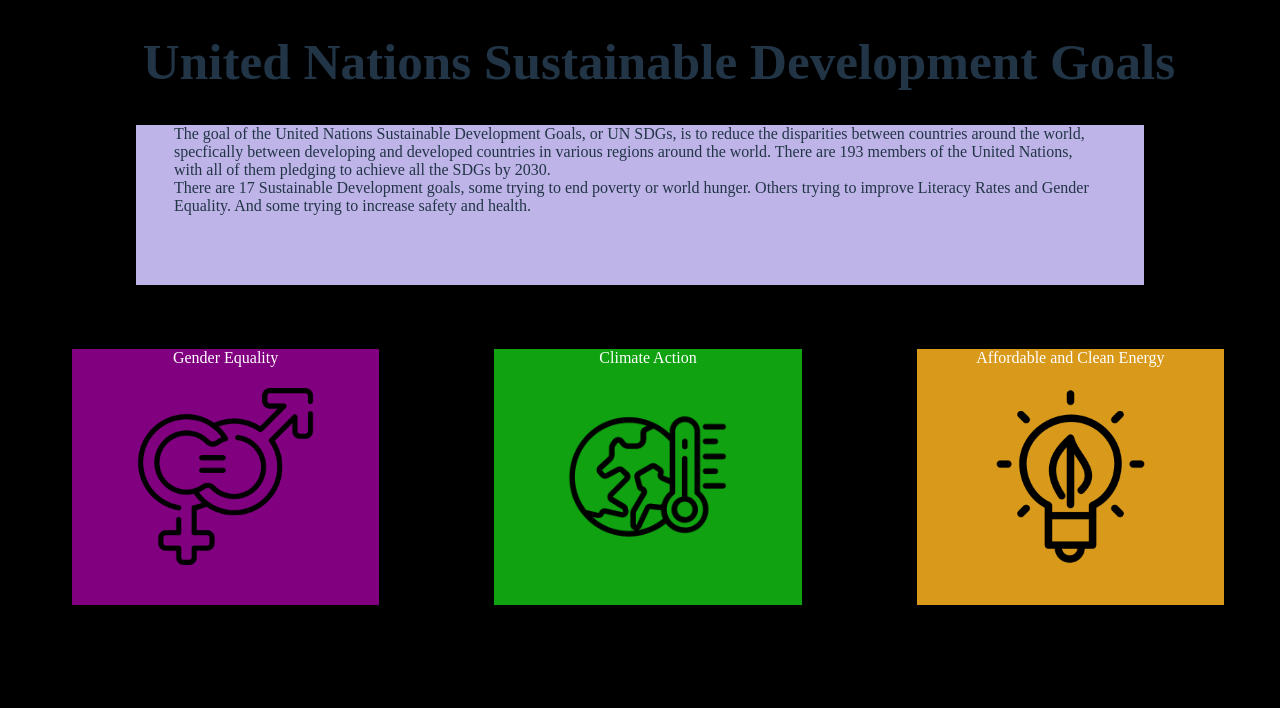
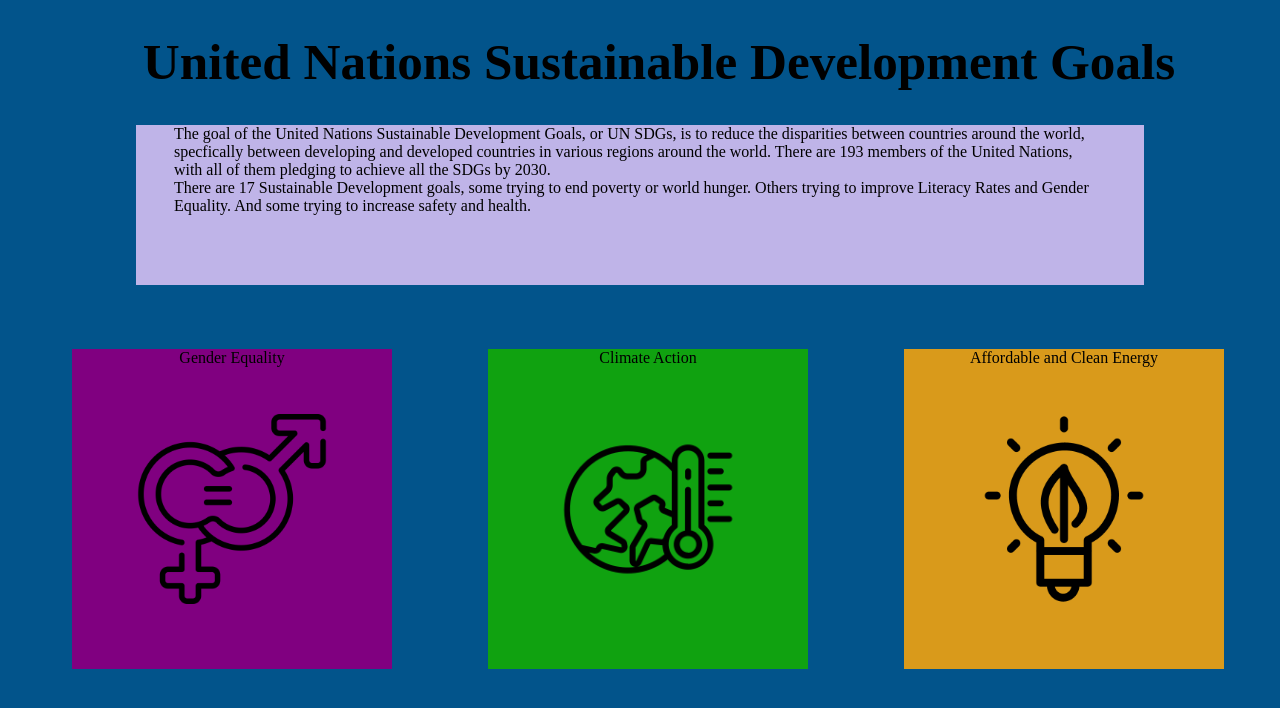
Before and after one commit to Heliiiiiicopter/Hackathon-2024---GNEC, a React (Vite) app: page / in a window 1280 px wide. Shown: the top 708 px of the page. Built offline with nearby package versions, Linux system fonts and the light colour scheme.

Commit message:
end of apartheid

```diff
--- a/src/App.css
+++ b/src/App.css
@@ -6,53 +6,6 @@
 
 
 }
-@media (prefers-color-scheme: dark){
-
-  .goals div {
-    width: 25vw;
-    height: 25vw;
-    text-align: center;
-
-  }
-  .genderEquality {
-    background-image: url('assets/equal.png');
-    background-color: rgb(46, 4, 80);
-
-  }
-
-  .environment {
-    background-color: rgb(2, 75, 38)
-  }
-
-  .energy {
-    background-color: rgb(94, 0, 0)
-  }
-
-}
-.goals div:hover {
-  border: 1px solid black;
-}
-
-.summary {
-  background-color: rgb(191, 180, 232);
-  height: 20vh;
-  margin: 0 10vw;
-  padding: auto;
-
-}
-
-@media (prefers-color-scheme: light) {
-  html {
-    background-color: black;
-
-  }
-  .goals div {
-    width: 24vw;
-    height: 20vw;
-    text-align: center;
-    color: white;
-  }
-
 .genderEquality {
 
   background: url('assets/equal.png') no-repeat;
@@ -63,11 +16,6 @@
 
 
 }
-  .genderEquality:hover {
-    border: 1px solid green;
-
-  }
-
 
 .environment {
 
@@ -83,10 +31,25 @@
   background-position: center;
   background-color: rgb(217, 154, 27);
 }
-
-
+.goals div {
+  width: 25vw;
+  height: 25vw;
+  text-align: center;
 
 }
+
+.goals div:hover {
+  border: 1px solid black;
+}
+
+.summary {
+  background-color: rgb(191, 180, 232);
+  height: 20vh;
+  margin: 0 10vw;
+  padding: auto;
+
+}
+
 .navButtons {
   position: fixed;
   display: flex;
--- a/src/Energy.jsx
+++ b/src/Energy.jsx
@@ -28,10 +28,8 @@ const Energy = () => {
     </p>
     <h3> Target 2</h3>
     <pre>Substantially increase the share of renewable energy in the global energy mix</pre>
-    <img src={renewable} style={{
-        width: '300px',
-        float: 'right',
-        'border-radius': '20px'
+    <img align="right" src={bulbs} style={{
+        width: 300
     }}/>
     <p className="p1">
     Increasing the usage of renewable energy globally would have both long and short term benefits, including environmental improvement,
--- a/src/index.css
+++ b/src/index.css
@@ -33,20 +33,7 @@ button:focus-visible {
   outline: 4px auto -webkit-focus-ring-color;
 }
 
-@media (prefers-color-scheme: light) {
-  :root {
-    color: #213547;
 
-  }
-  a:hover {
-    color: #747bff;
-  }
-  button {
-    background-color: #f9f9f9;
-  }
-}
-
-@media (prefers-color-scheme: dark) {
 html {
   background-color: rgb(2, 84, 139);
 }
@@ -60,4 +47,3 @@ button:focus-visible {
 button {
   background-color: #f9f9f9;
 }
-}
```
Lines whose indentation alone changed are shown as unchanged.
